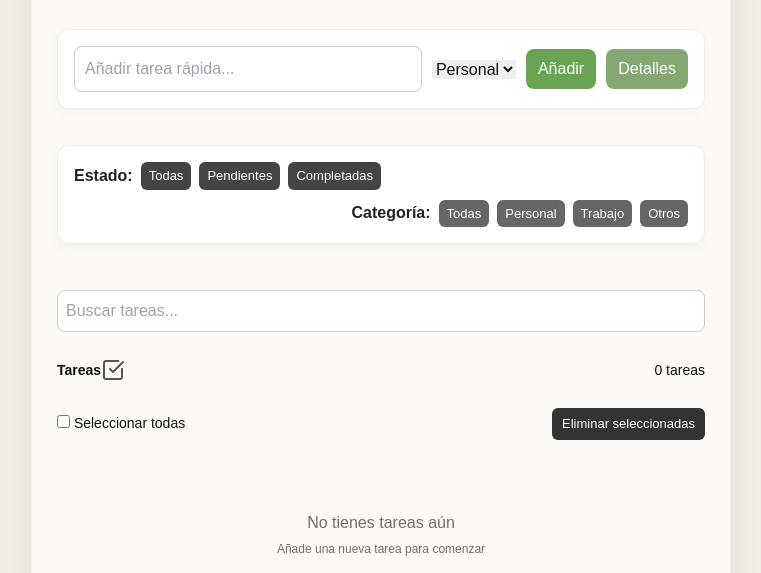
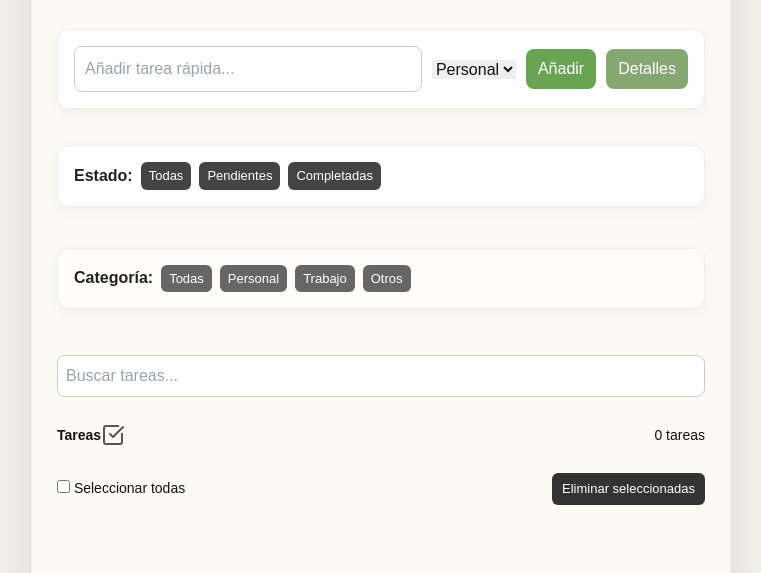
Before and after one commit to JCCLN19952008/taskflow-project, a website: page index.html in a window 1280 px wide. Shown: the part 200-773 px from the top of the page, without its empty margins (259-1020 px from the left). Drawn offline with nearby package versions, Linux system fonts and the light colour scheme.

Commit message:
Ultimos Retoques

```diff
--- a/index.html
+++ b/index.html
@@ -63,15 +63,17 @@
       <button data-filter="pending">Pendientes</button>
       <button data-filter="completed">Completadas</button>
     </div>
+    </section>
 
-    <div class="filter-group category-filter">
+<section class="card filters category-card">
+  <div class="filter-group category-filter">
   <span>Categoría:</span>
   <button data-category="all">Todas</button>
   <button data-category="personal">Personal</button>
   <button data-category="trabajo">Trabajo</button>
   <button data-category="otros">Otros</button>
 </div>
-  </section>
+</section>
 
   <div style="margin-top:10px;">
   <input
--- a/style.css
+++ b/style.css
@@ -89,6 +89,10 @@ main {
   margin-bottom: 20px;
 box-shadow: 0 4px 12px rgba(0,0,0,0.04)
 }
+.category-card {
+  background: #ffffffab;
+  border: 1px solid #eee;
+}
 
 /* Aspecto del formulario */
 
@@ -140,9 +144,8 @@ button:hover {
   flex-direction: column;
   gap: 10px;
 }
-.filters-row {
-  align-items: center;
-  flex-wrap: 100%;
+.category-card {
+  margin-top : 5px;
 }
 
 .filter-group {
@@ -151,7 +154,7 @@ button:hover {
   align-items: center;
 }
 .category-filter {
-  justify-content: flex-end;
+  justify-content: flex-start;
 }
 .filter-group span {
 color: #222;
@@ -170,11 +173,7 @@ font-weight: 600;
 .category-filter button {
   background: #666;
 }
-.category-group button {
-  padding: 4px 8px;
-  font-size: 13px;
-  border-radius: 6px ;
-}
+
 
 .category-filter button:hover {
   background: #222;
```
